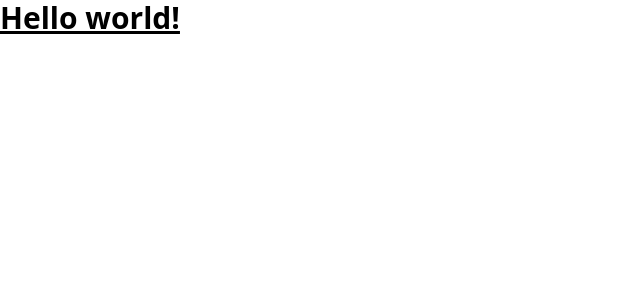
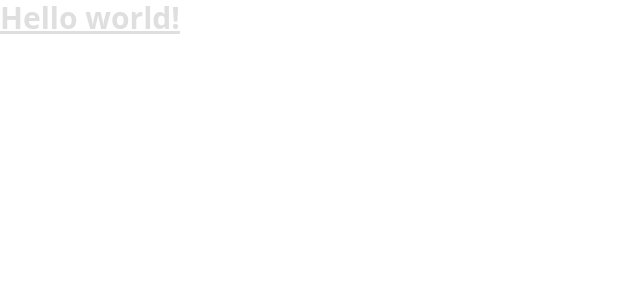
Before and after one commit to stephjoseph/photosnap, a SvelteKit app: page / in a window 1280 px wide. Shown: the top 300 px of the page, without its empty margins (0-640 px from the left). Built offline with nearby package versions, Linux system fonts and the light colour scheme.

Commit message:
setup: colors

```diff
--- a/src/routes/+page.svelte
+++ b/src/routes/+page.svelte
@@ -1 +1 @@
-<h1 class="text-3xl font-bold underline">Hello world!</h1>
+<h1 class="text-3xl font-bold underline text-light-grey">Hello world!</h1>
--- a/tailwind.config.js
+++ b/tailwind.config.js
@@ -2,7 +2,11 @@
 export default {
   content: ['./src/**/*.{html,js,svelte,ts}'],
   theme: {
-    extend: {},
+    colors: {
+      'pure-black': '#000000',
+      'light-grey': '#DFDFDF',
+      'pure-white': '#FFFFFF',
+    },
   },
   plugins: [],
 };
```
